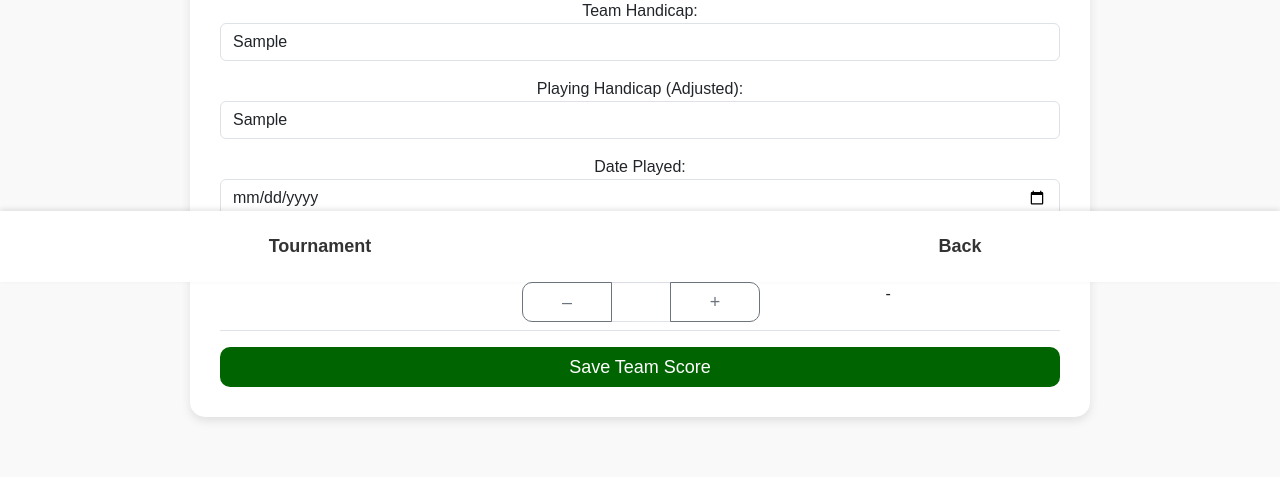
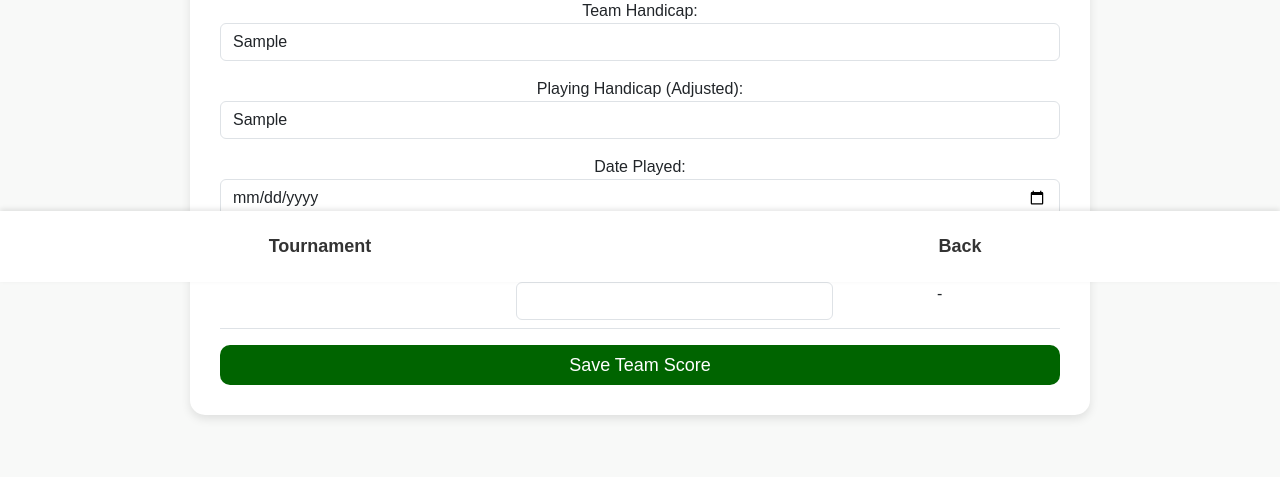
Before and after one commit to kingwalius/golfwebApp, a Flask app: template templates/record_score.html in a window 1280 px wide. Shown: the part 518-995 px from the top of the page. After the commit the page ends 937 px from the top, so only its background shows below. Run offline with Flask 3, Linux system fonts and the light colour scheme; tables that the repository leaves empty hold one stand-in row (values such as "Sample post"); the template is opened without the code that fills it: values that come from a table or form of the project are taken from there, most other values are stand-ins (such as "Sample title", 1, 10 or a date in 2020).

Commit message:
changed UI interface

```diff
--- a/templates/record_score.html
+++ b/templates/record_score.html
@@ -82,7 +82,6 @@
                         <th>Strokes Given</th>
                         <th>Strokes Taken</th>
                         <th>Stableford Points</th>
-                        <th>Action</th>
                     </tr>
                 </thead>
                 <tbody>
@@ -92,11 +91,7 @@
                         <td>{{ hole[1] }}</td>
                         <td>{{ hole[2] }}</td>
                         <td>
-                            <div class="input-group justify-content-center">
-                                <button type="button" class="btn btn-outline-secondary" onclick="adjustScore('{{ hole[0] }}, -1')"">–</button>
-                                <input type="number" name="strokes_{{ hole[0] }}" id="strokes_hole_{{ hole[0] }}" class="form-control text-center" required style="max-width: 60px;" oninput="updateStableford('{{ hole[0] }}')"">
-                                <button type="button" class="btn btn-outline-secondary" onclick="adjustScore('{{ hole[0] }}, 1')"">+</button>
-                            </div>                            </div>
+                            <input type="number" inputmode="numeric" pattern="[0-9]*" name="strokes_{{ hole[0] }}" id="strokes_hole_{{ hole[0] }}" class="form-control text-center" required oninput="updateStableford('{{ hole[0] }}')">
                         </td>
                         <td id="stableford_hole_{{ hole[0] }}">-</td>
                         <td>
@@ -117,13 +112,6 @@
 <script>
 let touchStartX = null;
 
-function adjustScore(holeId, change) {
-    const input = document.getElementById('strokes_hole_' + holeId);
-    if (!input.readOnly) {
-        input.value = parseInt(input.value || 0) + change;
-        updateStableford(holeId);
-    }
-}
 
 function updateStableford(holeId) {
     const input = document.getElementById('strokes_hole_' + holeId);
```
